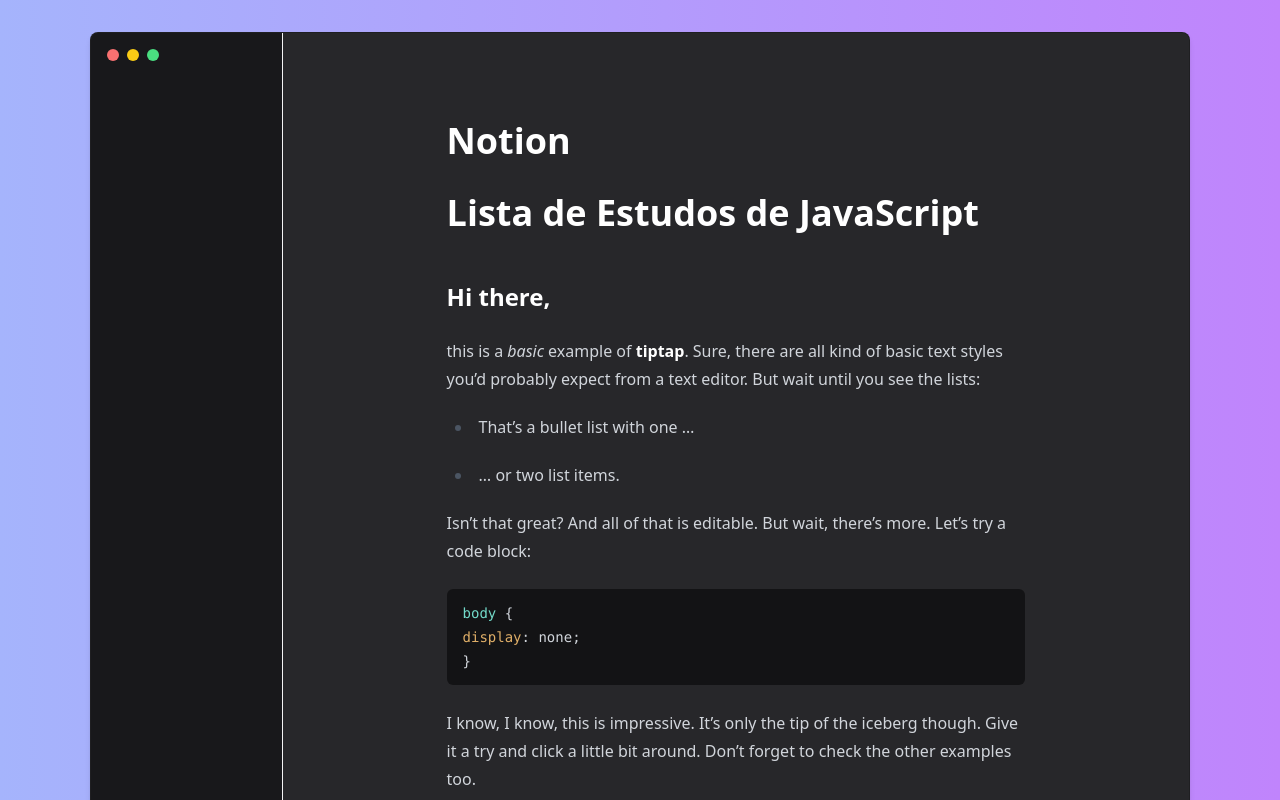
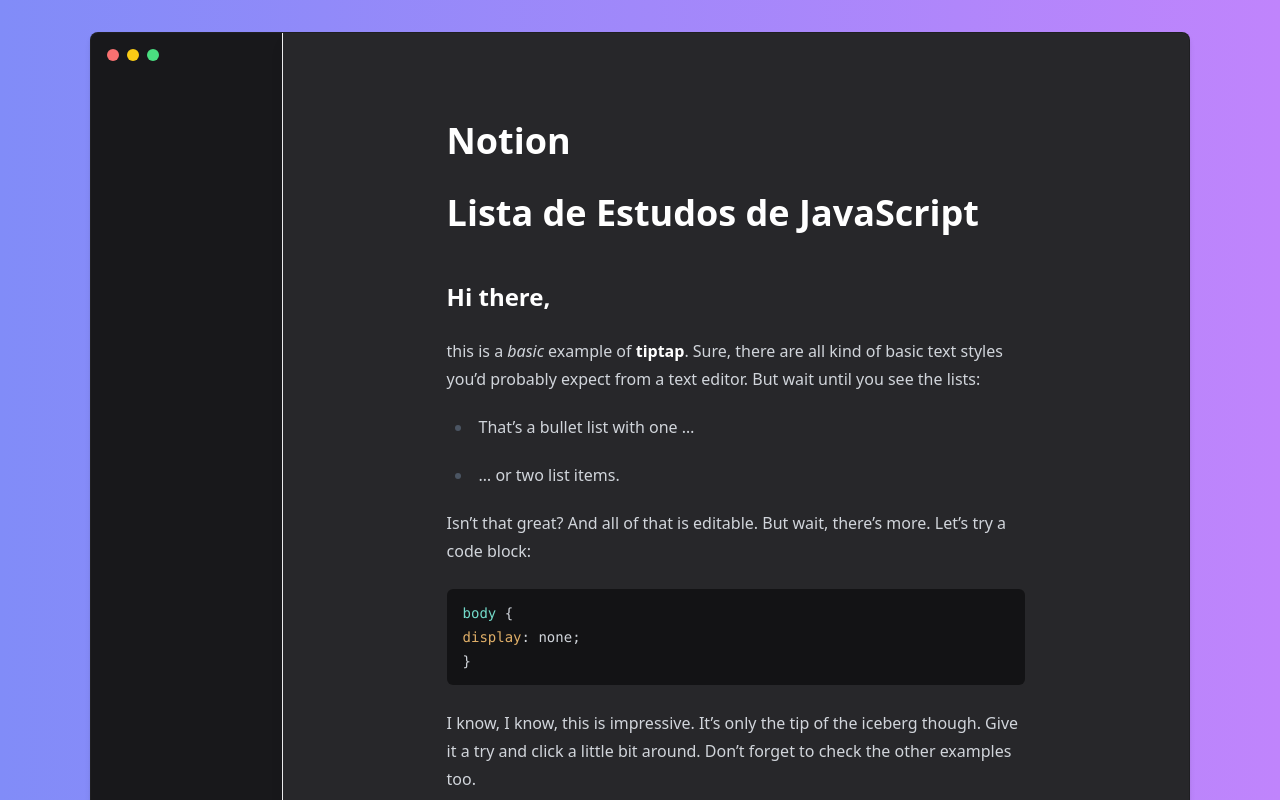
Before and after one commit to santozxy/dev-notion, a React (Vite) app: page / in a window 1280 px wide. Shown: the top 800 px of the page. Built offline with nearby package versions, Linux system fonts and the light colour scheme.

Commit message:
:lipstick: feat: Melhorando visualização

```diff
--- a/src/App.tsx
+++ b/src/App.tsx
@@ -2,8 +2,8 @@
 
 export function App() {
   return (
-    <div className="min-h-screen p-8 text-zinc-900 bg-gradient-to-r from-indigo-300 to-purple-400">
-      <div className="bg-zinc-800 sm:w-[1100px] mx-auto rounded-lg min-h-[720px] shadow-md border overflow-hidden border-black/20 grid grid-cols-[12rem_1fr]">
+    <div className="min-h-screen  p-8 text-zinc-900 bg-gradient-to-r from-indigo-400 to-purple-400">
+      <div className="bg-zinc-800 sm:w-[1100px] mx-auto rounded-lg min-h-[620px] shadow-md border overflow-hidden border-black/20 grid grid-cols-[12rem_1fr]">
         <aside className="bg-zinc-900 border-r border-r-zinc-100 p-4">
           <div className="flex gap-2 group">
             <span className="w-3 h-3 rounded-full bg-red-400 hover:bg-red-500"></span>
@@ -11,7 +11,7 @@
             <span className="w-3 h-3 rounded-full bg-green-400 hover:bg-green-500"></span>
           </div>
         </aside>
-        <main className="p-4">
+        <main className="p-4 shadow-lg ">
           <Editor />
         </main>
       </div>
--- a/src/components/BubbleButton.tsx
+++ b/src/components/BubbleButton.tsx
@@ -7,7 +7,7 @@
 export function BubbleButton(props: BubbleButtonProps) {
   return (
     <button
-      className="p-2 text-zinc-200 gap-1.5 text-sm flex items-center font-medium leading-none hover:text-zinc-50 hover:bg-zinc-600 data-[active=true]:bg-zinc-600"
+      className="p-2 text-zinc-200 gap-1.5 text-sm flex items-center font-medium leading-none hover:text-zinc-50 hover:bg-zinc-600 data-[active=true]:text-violet-400"
       {...props}
     />
   );
```
